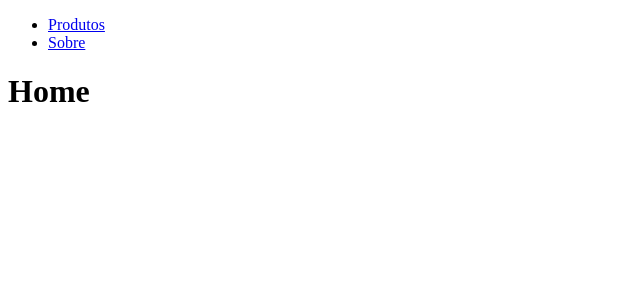
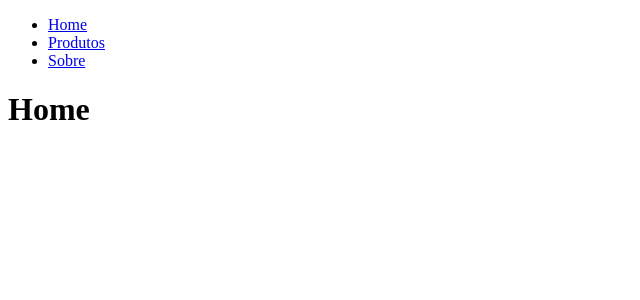
Before and after one commit to jonasonias/site-vercel, a Next.js app: page / in a window 1280 px wide. Shown: the top 300 px of the page, without its empty margins (0-640 px from the left). Built offline with nearby package versions, Linux system fonts and the light colour scheme.

Commit message:
nav home

```diff
--- a/components/Navbar.js
+++ b/components/Navbar.js
@@ -3,6 +3,11 @@ import Link from "next/link"
 export default function Navbar(){
     return(
         <ul>
+            <li>
+                <Link href="/">
+                    Home
+                </Link>
+            </li>
             <li>
                 <Link href="/products">
                     Produtos
```
